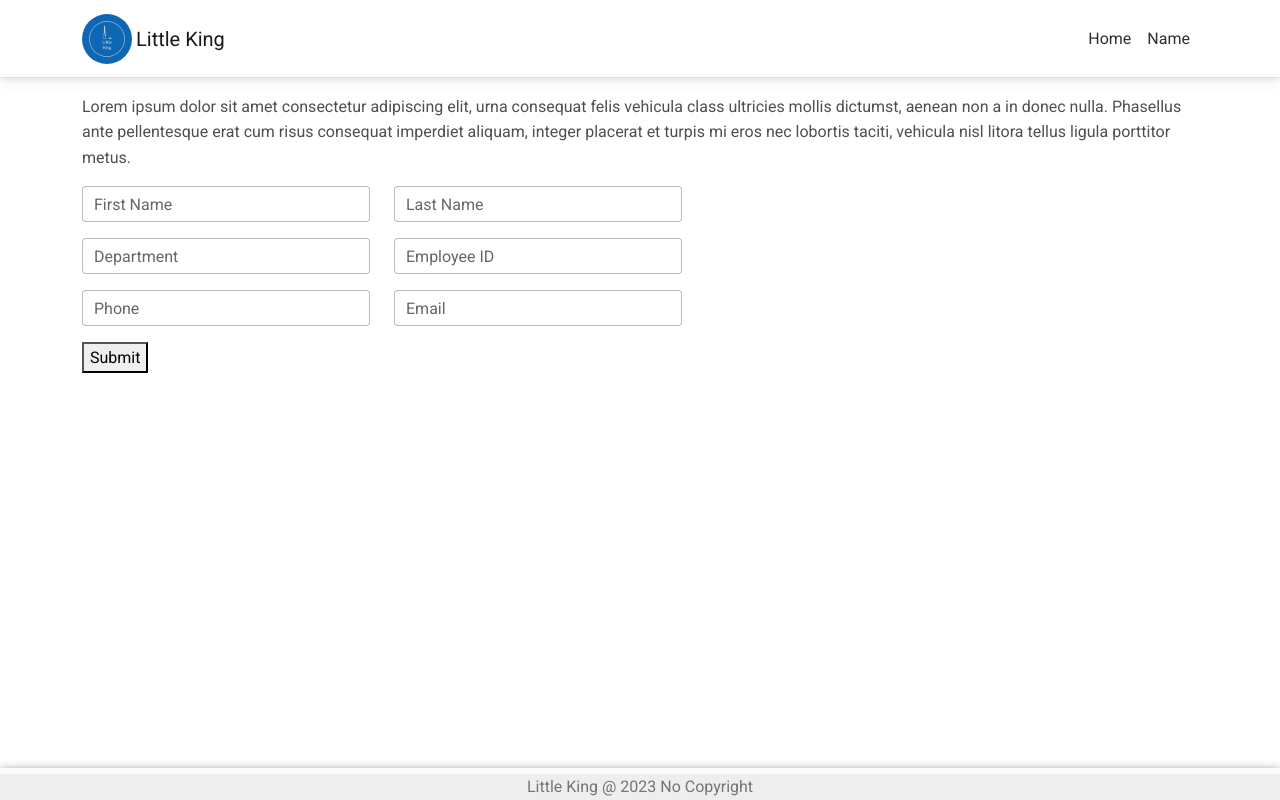
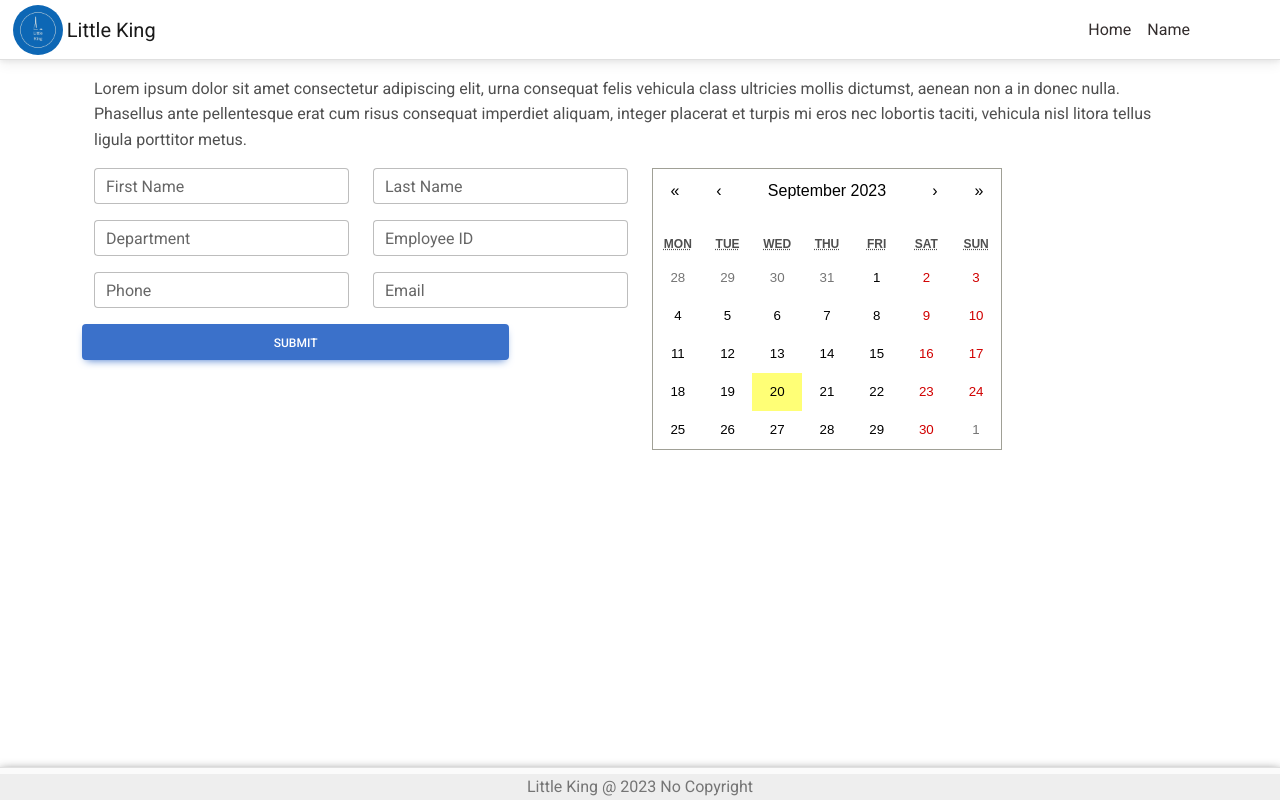
Before and after one commit to DavidRJ65716/React_Flask_LK_Website, a React (Create React App) app in the folder client/: page /Employee in a window 1280 px wide. Built offline with nearby package versions, Linux system fonts and the light colour scheme.

Commit message:
Added Calander Fix input postion on name pageEmployee page Moved logo to the left on navbar

```diff
--- a/client/package.json
+++ b/client/package.json
@@ -16,6 +16,7 @@
     "mdbootstrap": "^4.20.0",
     "react": "^18.2.0",
     "react-bootstrap": "^2.8.0",
+    "react-calendar": "^4.6.0",
     "react-dom": "^18.2.0",
     "react-router": "^6.15.0",
     "react-router-bootstrap": "^0.26.2",
--- a/client/src/components/Employee.css
+++ b/client/src/components/Employee.css
@@ -1,5 +1,4 @@
-
-
-.employInput {
-    width: 600px;
+#emplybtn{
+    position: static;
+    width: 80%;
 }
--- a/client/src/components/Employee.js
+++ b/client/src/components/Employee.js
@@ -5,8 +5,11 @@ import {
     MDBCol,
     MDBRow,
     MDBCheckbox,
-    MDBBtn
+    MDBBtn,
+    MDBContainer
 } from 'mdb-react-ui-kit';
+import Calendar from 'react-calendar';
+import 'react-calendar/dist/Calendar.css';
 
 export class Employee extends Component{
 
@@ -28,6 +31,11 @@ export class Employee extends Component{
             Phone: false,
             EmplId: false
         }
+    };
+
+    date ={
+        value:0
+
     };
 
     constructor(props){
@@ -62,13 +70,15 @@ export class Employee extends Component{
     render (){
 
         return (
-            <div className='Employee'>
+            <MDBContainer className='Employee'>
                 <p>
                     Lorem ipsum dolor sit amet consectetur adipiscing elit, urna consequat felis vehicula class ultricies mollis dictumst,
                     aenean non a in donec nulla. Phasellus ante pellentesque erat cum risus consequat imperdiet aliquam, integer placerat
                     et turpis mi eros nec lobortis taciti, vehicula nisl litora tellus ligula porttitor metus.
                 </p>
-                <form className='employInput'>
+                <MDBRow>
+                    <MDBCol>
+                    <form className='employInput'>
                     <MDBRow className='mb-3'>
                         <MDBCol>
                             <MDBInput
@@ -136,10 +146,20 @@ export class Employee extends Component{
                             />
                         </MDBCol>
                     </MDBRow>
-                </form>
-                <div>
-                    <button onClick={this.handleSubmit}>Submit</button>
-                </div>
-            </div>);
+                    </form>
+
+                    <MDBRow id="emplybtn" className="mb-3">
+                        <MDBBtn
+                            className='mb-3'
+                            onClick={this.handleSubmit}>
+                                Submit
+                        </MDBBtn>
+                    </MDBRow>
+                </MDBCol>
+                    <MDBCol >
+                        <Calendar/>
+                    </MDBCol>
+                </MDBRow>
+            </MDBContainer>);
     }
 }
--- a/client/src/components/Home.js
+++ b/client/src/components/Home.js
@@ -17,10 +17,11 @@ export class Home extends Component {
   constructor() {
     super();
     this.getCurrentTime();
+
   }
 
   //Gets time and date from Api
-  getCurrentTime =()=>{
+  getCurrentTime =(event)=>{
 
     fetch('/Api/time').then(res=>res.json()).then(data =>{
       this.setState({
--- a/client/src/components/layout/footer/Footer.css
+++ b/client/src/components/layout/footer/Footer.css
@@ -3,6 +3,7 @@
     left: 0;
     bottom: 0;
     right: 0;
+    width: 100%;
 }
 
 .box-shadow{
--- a/client/src/components/layout/footer/Footer.js
+++ b/client/src/components/layout/footer/Footer.js
@@ -5,7 +5,7 @@ import './Footer.css';
 export class Footer extends Component{
     render() {
         return (
-            <MDBFooter bgColor="light" className="text-center p-3 text-lg-start  box-shadow" >
+            <MDBFooter bgColor="light" className="text-center p-3 text-lg-start border-top box-shadow" >
                 <div className="footer text-muted text-center p-0" style={{ backgroundColor: 'rgba(0,0,0,0.05)'}}>
                     Little King @ 2023 No Copyright
                 </div>
--- a/client/src/components/layout/navbar/NavMenu.css
+++ b/client/src/components/layout/navbar/NavMenu.css
@@ -3,7 +3,6 @@ a.navbar-brand {
   text-align: left;
   word-break: normal;
 }
-
 
 html {
   font-size: 14px;
@@ -16,6 +15,13 @@ html {
 }
 
 .logo_img {
+
+  position: absolute;
+  left: 1%;
+  top: 0;
+}
+
+img:first-of-type{
   border-radius: 30px;
 }
 
--- a/client/src/components/layout/navbar/NavMenu.js
+++ b/client/src/components/layout/navbar/NavMenu.js
@@ -28,7 +28,7 @@ export class NavMenu extends Component {
     return (
       <header>
         <Navbar className="navbar-expand-sm navbar-toggleable-lg ng-blue border-bottom box-shadow mb-3" container light>
-          <NavbarBrand tag={Link} to="/"><img className="logo_img" height={50} alt="logo" src={logo}/>Little King</NavbarBrand>
+          <NavbarBrand className='logo_img' tag={Link} to="/"><img height={50} alt="logo" src={logo}/>Little King</NavbarBrand>
           <NavbarToggler onClick={this.toggleNavbar} className="mr-2" />
           <Collapse className="d-sm-inline-flex flex-sm-row-reverse" isOpen={!this.state.collapsed} navbar>
             <ul className="navbar-nav flex-grow">
```
Also changed, not shown: 1 other file (tests, documents, lock files or other folders).
